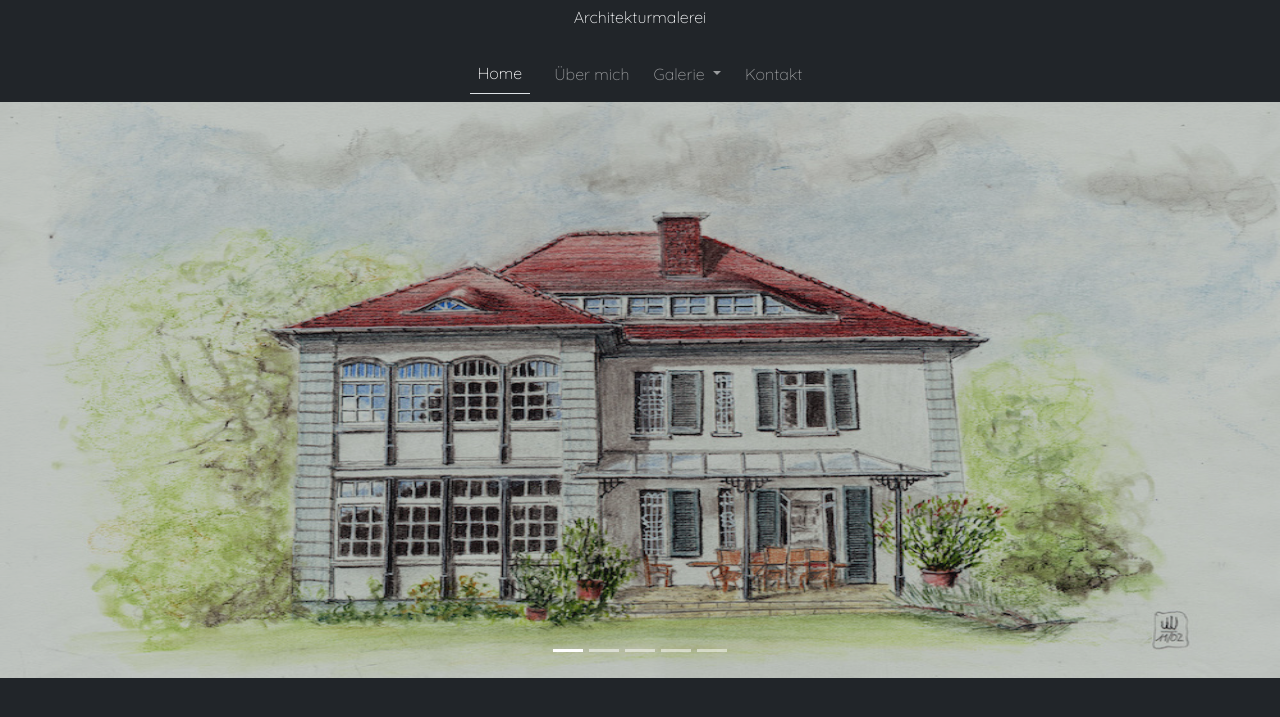
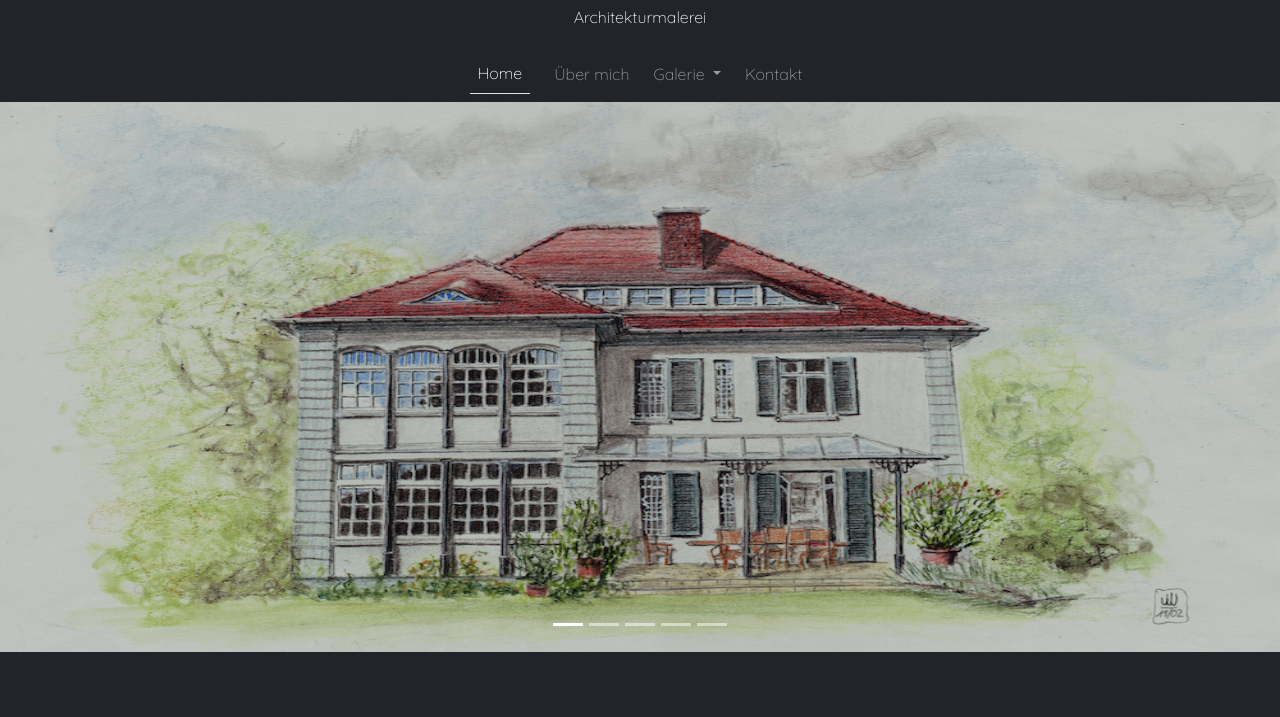
Before and after one commit to fabiusgasber/architekt-weubel, a website: page index.html in a window 1280 px wide. Shown: the part 59-776 px from the top of the page. Drawn offline with nearby package versions, Linux system fonts and the light colour scheme.

Commit message:
Adjust img size to fit page

```diff
--- a/styles.css
+++ b/styles.css
@@ -1,3 +1,3 @@
 img {
-    height: 45vw;
+    height: 43vw;
 }
```
